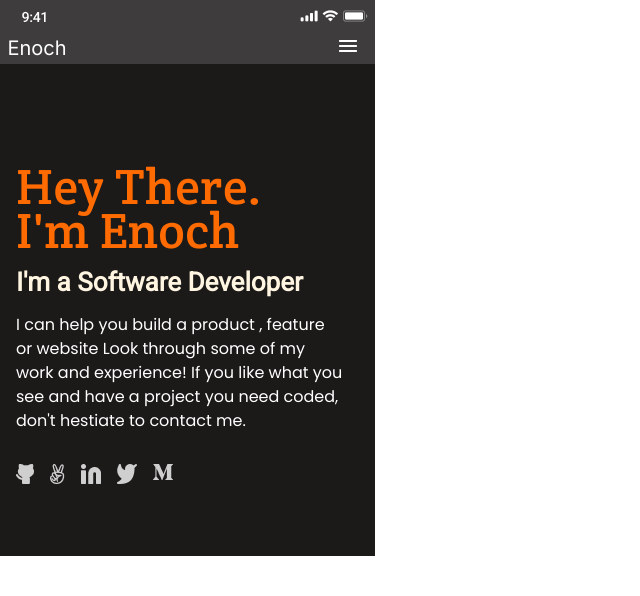
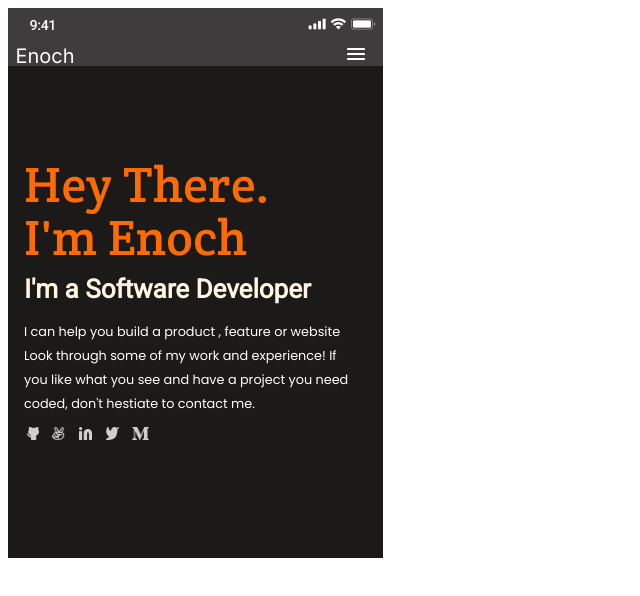
Before and after one commit to TaiwoEnoch/My_Portfolio, a plain HTML site: page index.html in a window 1280 px wide. Shown: the whole page, without its empty margins (0-640 px from the left). Drawn offline with Linux system fonts and the light colour scheme.

Commit message:
Make some changes in index.html, and style.css to make my code dry and well arrange.

```diff
--- a/index.html
+++ b/index.html
@@ -23,16 +23,16 @@
     </div>
     <section class="main">
       <div class="intro">
-        <p class="para1">Hey There.<br> I'm Enoch</p>
-        <p class="para2">I'm a Software Developer</p>
+        <h2 class="para1">Hey There.<br> I'm Enoch</h2>
+        <h3 class="para2">I'm a Software Developer</h2>
         <p class="para3">I can help you build a product , feature or website Look through some of my work and experience! If you like what you see and have a project you need coded, don't hestiate to contact me.</p>
       </div>
       <div class="icon">
-        <a href="#"><img src="/images/github_icon.png"></a>
-        <a href="#"><img src="/images/angel_list.png"></a>
-        <a href="#"><img src="/images/Linkedin_icon.png"></a>
-        <a href="#"><img src="/images/twitter_icon.png"></a>
-        <a href="#"><img src="/images/medium_icon.png"></a>
+        <a href="https://github.com/TaiwoEnoch" class="icon"><img src="/images/github_icon.png"></a>
+        <a href="#"><img src="/images/angel_list.png" class="icon"></a>
+        <a href="https://www.linkedin.com/in/taiwo-enoch" class="icon"><img src="/images/Linkedin_icon.png"></a>
+        <a href="https://twitter.com/TaiwoEnoch4" class="icon"><img src="/images/twitter_icon.png"></a>
+        <a href="https://medium.com/@taiwoenoch0" class="icon"><img src="/images/medium_icon.png"></a>
       </div>
     </section>
 </header>
--- a/styles.css
+++ b/styles.css
@@ -1,11 +1,8 @@
 body {
   width: 375px;
-  padding: 0;
-  margin: 0;
 }
 
 header {
-  top: 0;
   background-color: #3e3c3c;
 }
 
@@ -31,8 +28,8 @@ header {
   background-color: #1c1a19;
   background-image: url(/images/Illustration-mobile.png);
   background-repeat: no-repeat;
-  background-position-y: 9rem;
-  background-position-x: 15rem;
+  background-position-y: 10rem;
+  background-position-x: 14rem;
   color: #fff;
   display: flex;
   flex-direction: column;
@@ -42,21 +39,21 @@ header {
   position: absolute;
   width: 375px;
   height: 392px;
-  top: 64px;
+  top: 66px;
 }
 
 .para1 {
   width: 327px;
-  height: 124px;
+  height: 130px;
   font-family: 'Crete Round', sans-serif;
   font-style: normal;
   font-weight: 400;
   font-size: 50px;
-  line-height: 44px;
+  line-height: 53px;
   letter-spacing: 0.37px;
   color: #ff6b00;
   padding-left: 1rem;
-  margin-bottom: -10%;
+  margin-bottom: -8%;
 }
 
 .para2 {
@@ -67,7 +64,7 @@ header {
   font-style: normal;
   font-weight: 700;
   font-size: 26px;
-  line-height: 2rem;
+  line-height: 3rem;
   display: flex;
   align-items: center;
   padding-left: 1rem;
@@ -78,14 +75,17 @@ header {
   height: 123px;
   font-family: 'Poppins', sans-serif;
   font-style: normal;
-  font-weight: 400;
-  font-size: 1rem;
-  line-height: 24px;
+  font-weight: 200;
+  font-size: 0.8rem;
+  line-height: 1.5rem;
   padding-left: 1rem;
 }
 
 .icon {
+  height: 13px;
+  width: 13px;
   display: flex;
-  gap: 1rem;
-  padding-left: 1rem;
+  gap: 4px;
+  padding-left: 0.6rem;
+  margin-top: -20px;
 }
```
